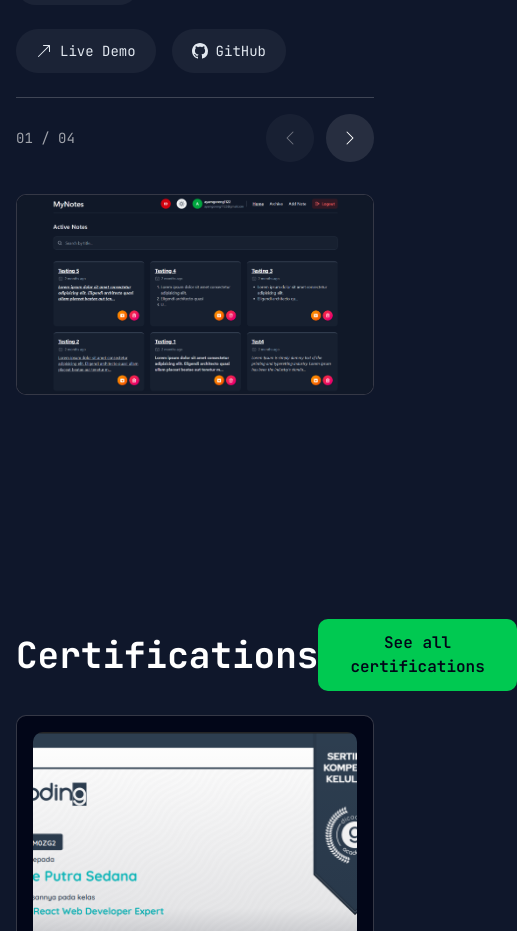
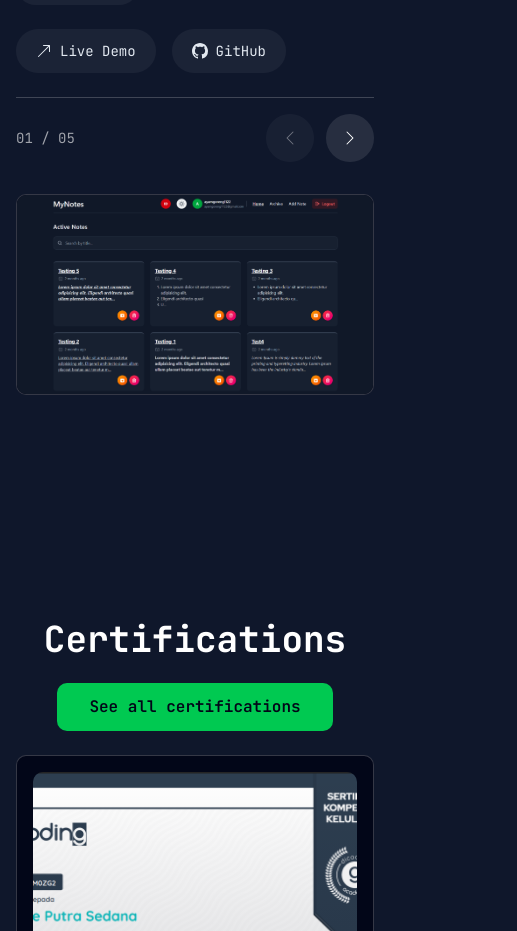
Before and after one commit to putrasedana/portfolio-website, a Next.js app: page / in a window 390 px wide. Shown: the part 2520-3451 px from the top of the page, 517 px wide, since content can reach past the window. Built offline with nearby package versions, Linux system fonts and the light colour scheme.

Commit message:
Add a new project: The Rustic Plate Website

```diff
--- a/app/certifications/page.tsx
+++ b/app/certifications/page.tsx
@@ -4,7 +4,7 @@ import Image from "next/image";
 import Link from "next/link";
 import { useState } from "react";
 import { ArrowLeft, ArrowRight, ExternalLink, X } from "lucide-react";
-import { certifications } from "@/data/resume-page";
+import { certifications } from "@/data/resume";
 
 export default function CertificationsPage() {
   const [activeIndex, setActiveIndex] = useState<number | null>(null);
@@ -30,7 +30,7 @@ export default function CertificationsPage() {
   return (
     <main className="min-h-screen py-12">
       <section className="xl:py-6 mx-auto max-w-7xl px-4 sm:px-6 md:px-8 lg:px-12 xl:px-0">
-        <div className="flex justify-between items-center mb-8">
+        <div className="mb-8 flex flex-col-reverse lg:flex-row items-center justify-between gap-4">
           <h1 className="text-4xl font-bold">{certifications.title}</h1>
 
           <Link
@@ -42,7 +42,7 @@ export default function CertificationsPage() {
           </Link>
         </div>
 
-        <div className="grid grid-cols-1 sm:grid-cols-2 md:grid-cols-3 gap-6">
+        <div className="grid grid-cols-1 md:grid-cols-2 xl:grid-cols-3 gap-6">
           {certifications.items.map((item, idx) => (
             <article key={idx} className="overflow-hidden rounded-lg border border-white/20 bg-slate-950 p-4">
               <button
--- a/app/projects/page.tsx
+++ b/app/projects/page.tsx
@@ -2,7 +2,7 @@ import Image from "next/image";
 import Link from "next/link";
 import { FaGithub } from "react-icons/fa";
 import { ExternalLink } from "lucide-react";
-import { projectCategories } from "@/data/project-page";
+import { projectCategories } from "@/data/project";
 
 export default function ProjectsPage() {
   const projects = projectCategories.flatMap((category) =>
@@ -15,7 +15,7 @@ export default function ProjectsPage() {
   return (
     <main className="min-h-screen py-12">
       <section className="xl:py-6 mx-auto max-w-7xl px-4 sm:px-6 md:px-8 lg:px-12 xl:px-0">
-        <div className="mb-8 flex items-center justify-between gap-4">
+        <div className="mb-8 flex flex-col-reverse lg:flex-row items-center justify-between gap-4">
           <h1 className="text-4xl font-bold">Projects</h1>
 
           <Link
@@ -27,7 +27,7 @@ export default function ProjectsPage() {
           </Link>
         </div>
 
-        <div className="grid grid-cols-1 gap-6 sm:grid-cols-2 lg:grid-cols-3">
+        <div className="grid grid-cols-1 md:grid-cols-2 xl:grid-cols-3 gap-6">
           {projects.map((project, idx) => (
             <article
               key={`${project.title}-${idx}`}
@@ -38,7 +38,7 @@ export default function ProjectsPage() {
                   src={project.image}
                   alt={project.title}
                   fill
-                  className="object-cover transition duration-300 hover:scale-105"
+                  className="object-cover object-top transition duration-300 hover:scale-105"
                   sizes="(max-width: 1024px) 100vw, 33vw"
                 />
                 <div className="pointer-events-none absolute inset-0 bg-linear-to-t from-slate-950/80 via-slate-950/10 to-transparent" />
--- a/components/CertificationsSection.tsx
+++ b/components/CertificationsSection.tsx
@@ -4,7 +4,7 @@ import Image from "next/image";
 import Link from "next/link";
 import { useState } from "react";
 import { ArrowLeft, ArrowRight, ExternalLink, X } from "lucide-react";
-import { certifications } from "@/data/resume-page";
+import { certifications } from "@/data/resume";
 
 type Props = {
   showButton?: boolean;
@@ -37,9 +37,9 @@ const CertificationsSection = ({ showButton = true }: Props) => {
       className="max-w-6xl mx-auto px-4 sm:px-6 md:px-8 lg:px-12 xl:px-0 py-12 xl:py-0 mb-20"
     >
       <div className="flex flex-col gap-6 text-center xl:text-left">
-        <div className="flex justify-between items-center ">
+        <div className="flex flex-col gap-6 lg:flex-row lg:items-center lg:justify-between justify-between items-center">
           <h2 className="text-4xl font-bold">{certifications.title}</h2>
-          {showButton ? (
+
           <div className="flex justify-center xl:justify-start">
             <Link
               href="/certifications"
@@ -48,7 +48,6 @@ const CertificationsSection = ({ showButton = true }: Props) => {
               See all certifications
             </Link>
           </div>
-          ) : null}
         </div>
         <div className="grid grid-cols-1 gap-4 md:grid-cols-6 md:grid-rows-2">
           {certifications.items.map((item, index) => (
--- a/components/MobileNav.tsx
+++ b/components/MobileNav.tsx
@@ -4,7 +4,7 @@ import { useEffect, useState } from "react";
 import { Sheet, SheetContent, SheetTrigger, SheetClose } from "./ui/sheet";
 import Link from "next/link";
 import { CiMenuFries } from "react-icons/ci";
-import { links } from "@/data/nav-links";
+import { links } from "@/data/nav";
 
 const pathToHash = (pathname: string, hash: string) => {
   if (hash) return hash;
--- a/components/Nav.tsx
+++ b/components/Nav.tsx
@@ -2,7 +2,7 @@
 
 import { useEffect, useState } from "react";
 import Link from "next/link";
-import { links } from "@/data/nav-links";
+import { links } from "@/data/nav";
 
 const pathToHash = (pathname: string, hash: string) => {
   if (hash) return hash;
--- a/components/ProjectsSection.tsx
+++ b/components/ProjectsSection.tsx
@@ -3,7 +3,7 @@
 import { useState } from "react";
 import Image from "next/image";
 import { BsArrowUpRight, BsGithub, BsChevronLeft, BsChevronRight } from "react-icons/bs";
-import { projectCategories } from "@/data/project-page";
+import { projectCategories } from "@/data/project";
 import Link from "next/link";
 
 const ProjectsSection = () => {
@@ -134,7 +134,7 @@ const CategoryBlock = ({ category }: CategoryProps) => {
               src={project.image}
               alt={project.title}
               fill
-              className="object-cover"
+              className="object-cover object-top"
               sizes="(max-width: 1280px) 100vw, 50vw"
               priority={activeIndex === 0}
             />
--- a/components/ResumeSection.tsx
+++ b/components/ResumeSection.tsx
@@ -4,7 +4,7 @@ import { Suspense } from "react";
 import { Tabs, TabsContent, TabsList, TabsTrigger } from "@/components/ui/tabs";
 import { ScrollArea } from "@/components/ui/scroll-area";
 import { Tooltip, TooltipContent, TooltipProvider, TooltipTrigger } from "@/components/ui/tooltip";
-import { about, education, experience, skills } from "@/data/resume-page";
+import { about, education, experience, skills } from "@/data/resume";
 import { useSearchParams } from "next/navigation";
 
 const ResumeContent = () => {
--- a/components/Social.tsx
+++ b/components/Social.tsx
@@ -1,4 +1,4 @@
-import { socials } from "@/data/home-page";
+import { socials } from "@/data/home";
 
 interface SocialProps {
   containerStyles: string;
--- a/data/project-page.ts
+++ b/data/project.ts
@@ -63,6 +63,18 @@ export const projectCategories: ProjectCategory[] = [
         github: "https://github.com/putrasedana/brewhaven-coffeeshop-website",
         featured: true,
       },
+      {
+        title: "TRP Website",
+        stack: [
+          { name: "TypeScript", icon: "/assets/typescript.png" },
+          { name: "React", icon: "/assets/react.png" },
+          { name: "Tailwind", icon: "/assets/tailwind.png" },
+        ],
+        image: "/assets/the-rustic-plate-website.png",
+        live: "https://the-rustic-plate-website.vercel.app/",
+        github: "https://github.com/putrasedana/the-rustic-plate-website",
+        featured: true,
+      },
     ],
   },
 ];
--- a/data/resume-page.ts
+++ b/data/resume.ts
@@ -38,7 +38,7 @@ const skills = {
   description: "",
   skillsList: [
     { name: "WIX", icon: SiWix },
-    { name: "WordPress", icon: SiWordpress },
+    // { name: "WordPress", icon: SiWordpress },
     { name: "HTML", icon: FaHtml5 },
     { name: "CSS", icon: FaCss3 },
     { name: "JavaScript", icon: FaJs },
```
Also changed, not shown: data/home.ts (renamed from data/home-page.ts), data/nav.ts (renamed from data/nav-links.ts), 1 other file (tests, documents, lock files or other folders). Lines whose indentation alone changed are shown as unchanged.
